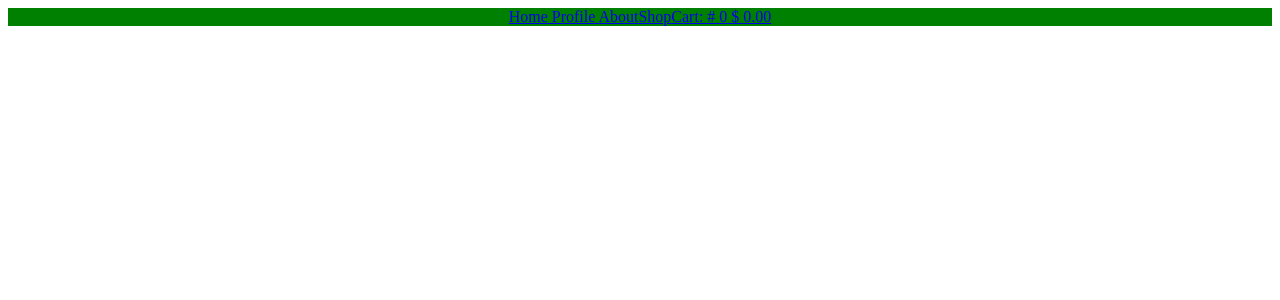
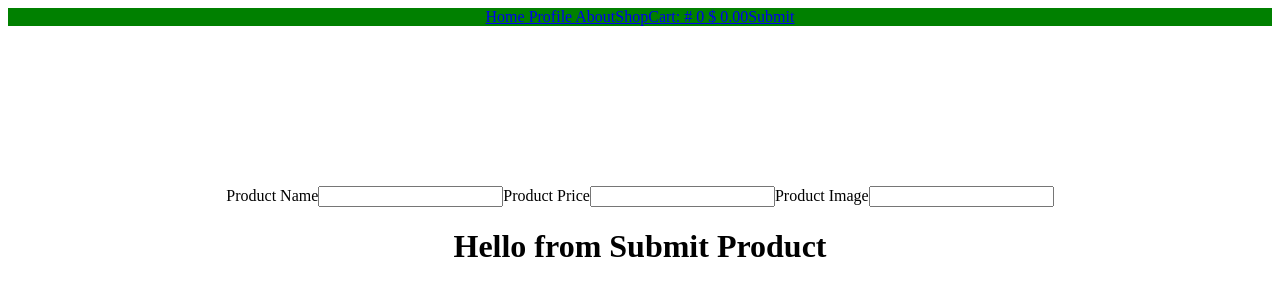
Before and after one commit to Hannah-Rauser-406/shopping-cart, a React (Create React App) app in the folder client/: page /submitProduct in a window 1280 px wide. Shown: the top 300 px of the page. Built offline with nearby package versions, Linux system fonts and the light colour scheme.

Commit message:
added a submit product form

```diff
--- a/client/package.json
+++ b/client/package.json
@@ -1,6 +1,7 @@
 {
   "name": "client",
   "version": "1.0.0",
+  "proxy": "http://localhost:3001",
   "description": "This project was bootstrapped with [Create React App](https://github.com/facebookincubator/create-react-app).",
   "main": "index.js",
   "scripts": {
--- a/client/src/Layout.js
+++ b/client/src/Layout.js
@@ -1,5 +1,5 @@
 import React, { Component } from 'react';
-import {HomeContainer , AboutContainer, DataProvider} from './container';
+import {HomeContainer , AboutContainer, DataProvider, SubmitProductContainer} from './container';
 import NavBar from './components/navBar/NavBar';
 import Shop from './components/shop/Shop';
 import Cart from './components/cart/Cart';
@@ -18,9 +18,18 @@ class Layout extends Component {
             <Switch>
               <Route exact path="/" component={HomeContainer} />
               <Route path="/my-about-page" component={AboutContainer} />
-              <Route path="/shop" render={() => <Shop items={this.props.items} addToCart={this.props.addToCart}/> } />
-              <Route path='/cart' render={() => <Cart cart={this.props.cart} totalPrice={this.props.totalPrice}/> } />
-              <Route path='/profile' render={() => <Profile user={this.props.user} /> } />
+              <Route path="/shop" render={() =>
+                 <Shop items={this.props.items} addToCart={this.props.addToCart}/> }
+              />
+              <Route path='/cart' render={() =>
+                 <Cart cart={this.props.cart} totalPrice={this.props.totalPrice}/> }
+              />
+              <Route path='/profile' render={() =>
+                 <Profile user={this.props.user} /> }
+              />
+              <Route path="/submitProduct" render={() =>
+                 <SubmitProductContainer onChange={this.props.onChange} /> }
+              />
             </Switch>
           </div>
       </div>
--- a/client/src/components/index.js
+++ b/client/src/components/index.js
@@ -4,3 +4,4 @@ export {default as Shop} from './shop/Shop';
 export {default as NavBar} from './navBar/NavBar';
 export {default as Cart} from './cart/Cart';
 export {default as Profile} from './profile/Profile';
+export {default as SubmitProduct} from './submitProduct/SubmitProduct';
--- a/client/src/components/navBar/NavBar.js
+++ b/client/src/components/navBar/NavBar.js
@@ -26,6 +26,7 @@ const NavBar = (props) => {
           <Link to="/my-about-page">About</Link>
           <Link to="/shop">Shop</Link>
           <Link to="/cart">Cart: # {props.cartCount} $ {props.totalPrice}</Link>
+          <Link to="/submitProduct">Submit</Link>
         </nav>
       </div>
     )
--- /dev/null
+++ b/client/src/components/submitProduct/SubmitProduct.js
@@ -0,0 +1,21 @@
+import React from 'react';
+
+const formStyle = {
+  marginTop: "10em"
+}
+const SubmitProduct = (props) => {
+  return(
+    <div style={formStyle}>
+      <form>
+        <label>Product Name</label>
+          <input type='text' onChange={(event) => props.onChange('name', event.target.value)} />
+        <label>Product Price</label>
+          <input type='number' onChange={(event) => props.onChange('price', event.target.value)} />
+        <label>Product Image</label>
+          <input type='text' onChange={(event) => props.onChange('image', event.target.value)} />
+        </form>
+    </div>
+  )
+}
+
+export default SubmitProduct
--- a/client/src/container/index.js
+++ b/client/src/container/index.js
@@ -1,3 +1,4 @@
 export {default as HomeContainer} from './home/HomeContainer';
 export {default as AboutContainer} from './about/AboutContainer';
 export {default as DataProvider} from './shop/DataProvider';
+export {default as SubmitProductContainer} from './submitProduct/SubmitProductContainer';
--- a/client/src/container/shop/DataProvider.js
+++ b/client/src/container/shop/DataProvider.js
@@ -9,6 +9,7 @@ class DataProvider extends React.Component {
     cart: [],
     user: null,
     isDataLoaded: false,
+    product: {},
   }
   componentDidMount(){
     this.getTitle();
@@ -51,6 +52,12 @@ class DataProvider extends React.Component {
     }
     return user
   }
+  onChange = (type, value) => {
+    const newProduct = this.state.product
+    newProduct[type] = value
+    this.setState({ product: newProduct })
+    console.log(this.state.product)
+  }
   render(){
     let totalPrice = 0;
     for(let i=0; i<this.state.cart.length; i+=1){
@@ -78,6 +85,7 @@ class DataProvider extends React.Component {
                 cart={this.state.cart}
                 totalPrice={totalPrice.toFixed(2)}
                 user={this.state.user}
+                onChange={this.onChange}
               />
               :
               <h1> Loading... </h1>
--- /dev/null
+++ b/client/src/container/submitProduct/SubmitProductContainer.js
@@ -0,0 +1,17 @@
+import React, {Component} from 'react'
+import {SubmitProduct} from '../../components'
+const formStyle = {
+  marginTop: '10em'
+}
+class SubmitProductContainer extends Component {
+  render () {
+    return (
+      <div style={formStyle}>
+        <SubmitProduct onChange={this.props.onChange}/>
+        <h1>Hello from Submit Product</h1>
+      </div>
+    )
+  }
+}
+
+export default SubmitProductContainer
```
Also changed, not shown: 1 other file (tests, documents, lock files or other folders). Lines whose indentation alone changed are shown as unchanged.
